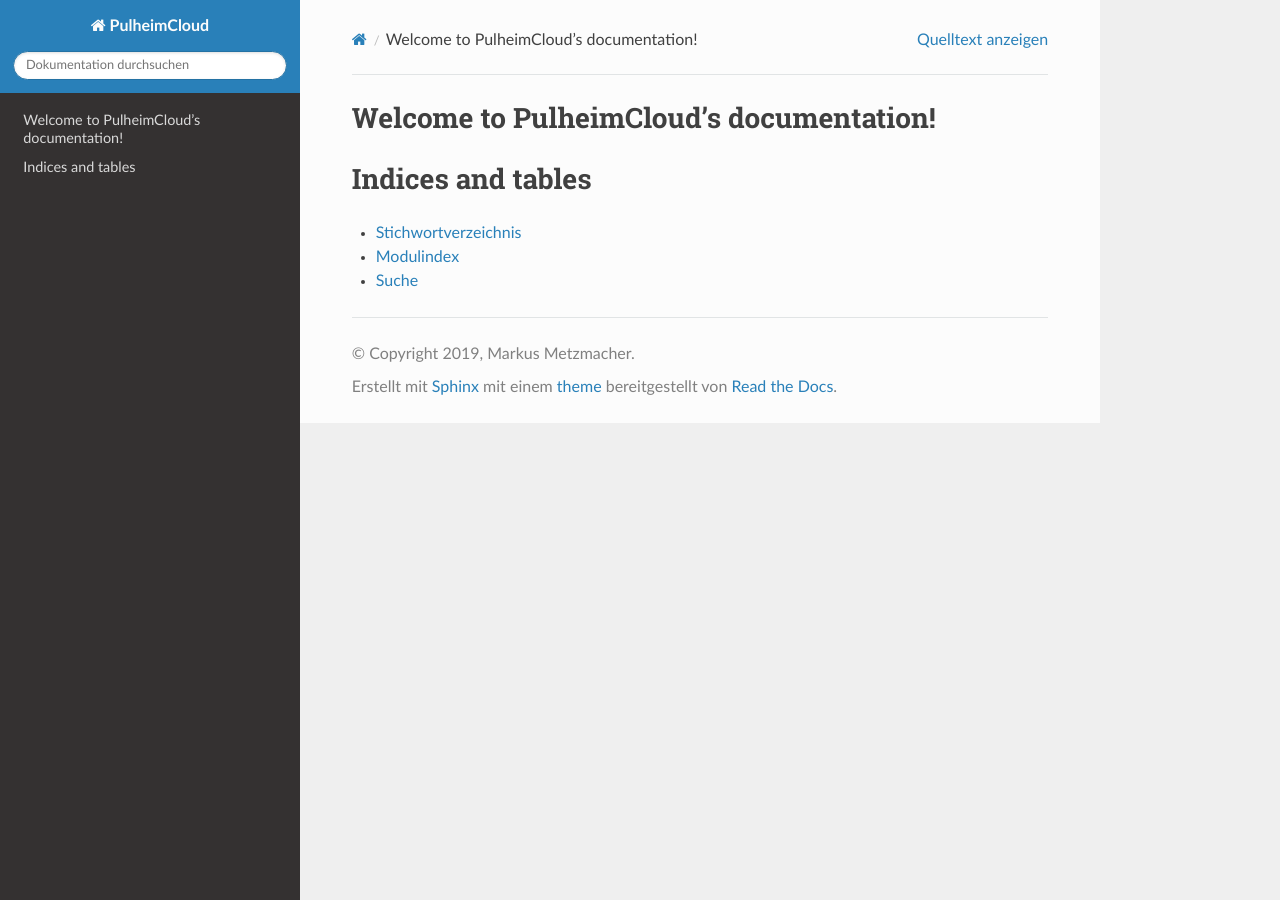
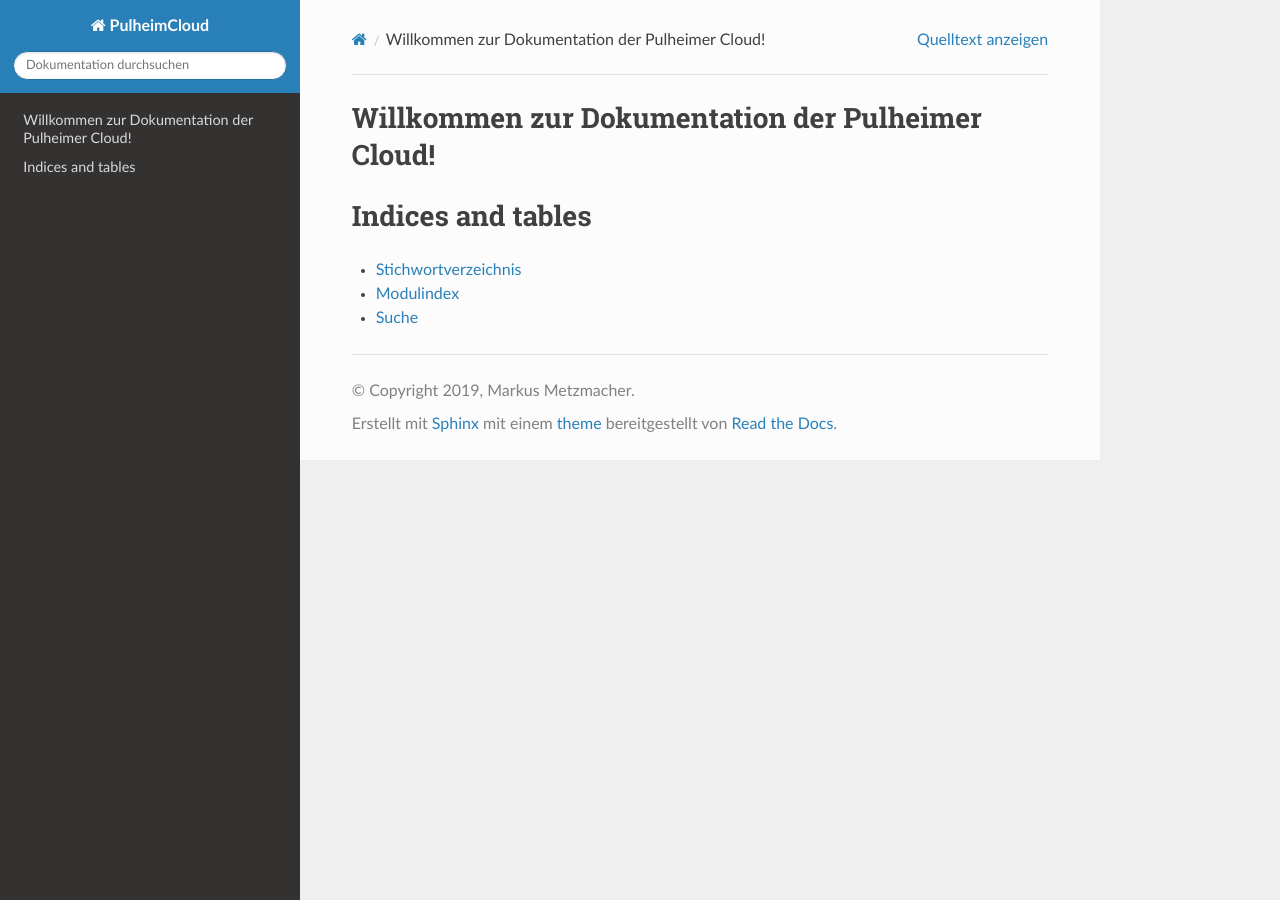
Before and after one commit to mmetzmac/PulheimCloud, a Sphinx documentation site: the page built from docs/source/index.rst, in a window 1280 px wide. Built offline with Sphinx 7.4.7 and the Read the Docs theme 2.0.0, drawn with Linux system fonts in a browser that asks for light colours.

Commit message:
added template

```diff
--- a/docs/source/index.rst
+++ b/docs/source/index.rst
@@ -3,8 +3,8 @@
    You can adapt this file completely to your liking, but it should at least
    contain the root `toctree` directive.
 
-Welcome to PulheimCloud's documentation!
-========================================
+Willkommen zur Dokumentation der Pulheimer Cloud!
+=================================================
 
 .. toctree::
    :maxdepth: 2
```
